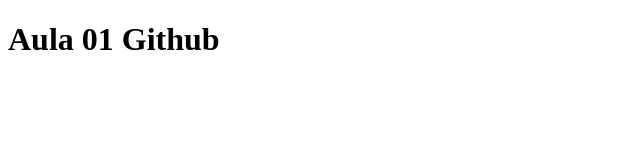
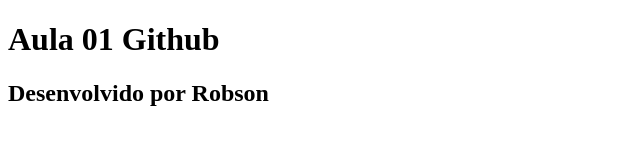
Before and after one commit to JoseRobson2000/TestesSenac, a plain HTML site: page Aula01Github/index.html in a window 1280 px wide. Shown: the whole page, without its empty margins (0-640 px from the left). Drawn offline with Linux system fonts and the light colour scheme.

Commit message:
inclusão desenvolvedor

```diff
--- a/Aula01Github/index.html
+++ b/Aula01Github/index.html
@@ -7,5 +7,6 @@
 </head>
 <body>
     <h1>Aula 01 Github</h1>
+    <h2>Desenvolvido por Robson</h2>
 </body>
 </html>
```
